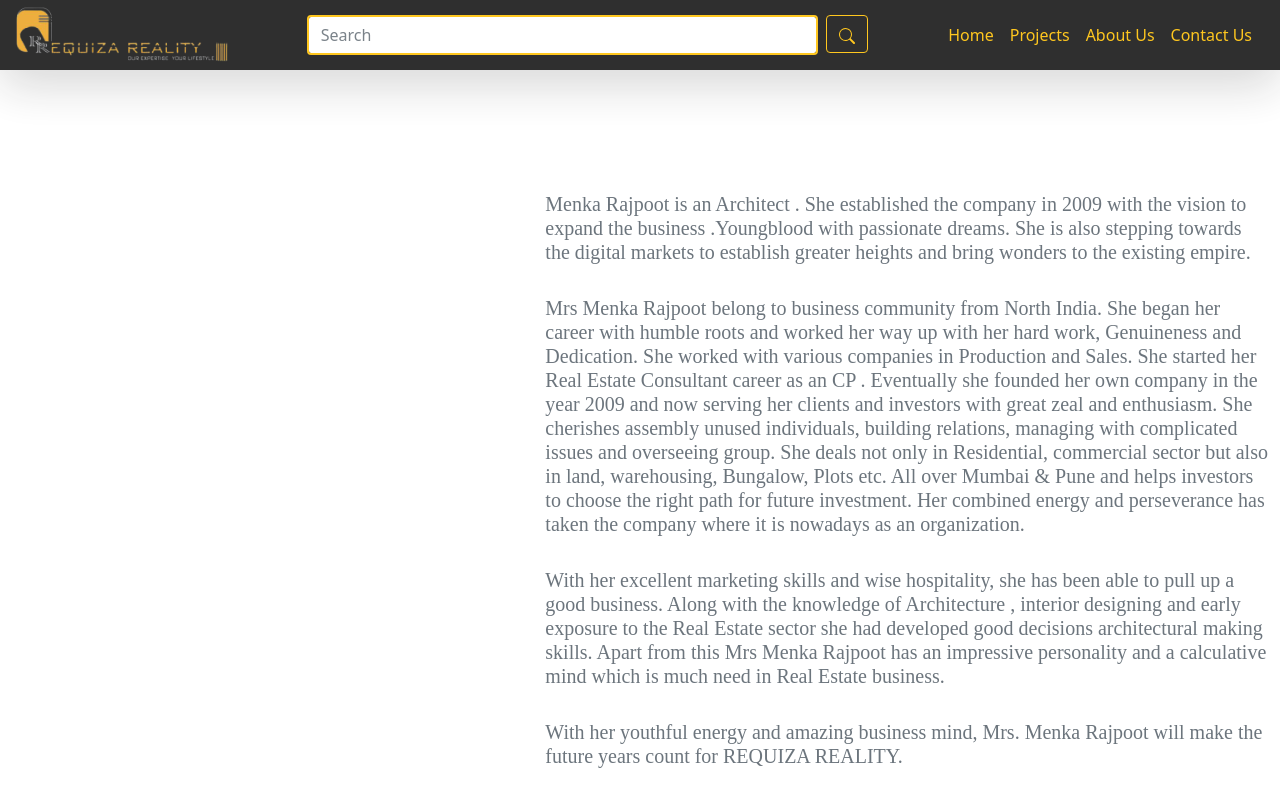
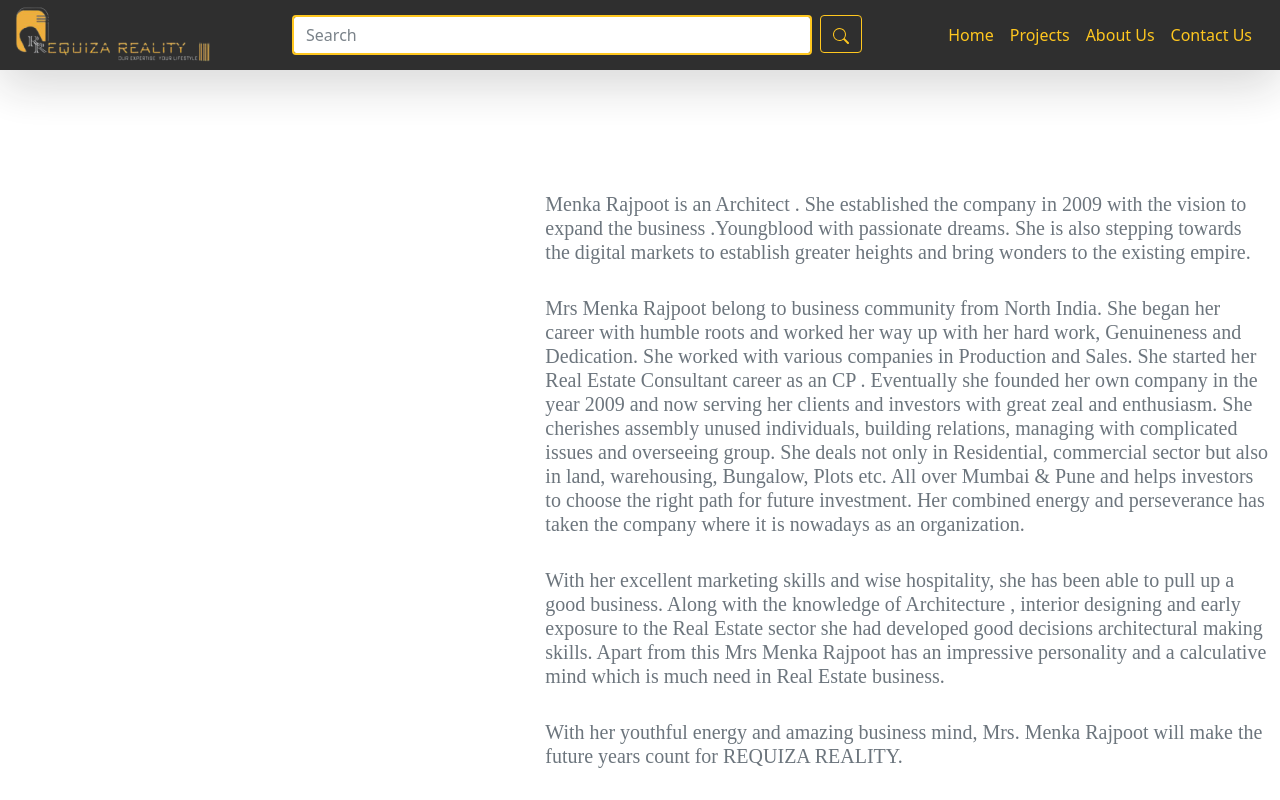
Before and after one commit to Requiza-Reality/Requiza-frontend, a React (Create React App) app: page /aboutus in a window 1280 px wide. Shown: the top 800 px of the page. Built offline with nearby package versions, Linux system fonts and the light colour scheme; a web font is replaced by a local one; what react-animations would draw is missing.

Commit message:
IOS logo try

```diff
--- a/src/core/TopMenu.js
+++ b/src/core/TopMenu.js
@@ -22,7 +22,7 @@ const TopMenu=()=>{
           <Navbar bg="" expand="lg" variant="dark" fixed="top" style={{backgroundColor:theme,opacity:"0.9"}} className="shadow-lg p-0">
             <Container fluid>
               <Navbar.Brand href="/" className="">
-                <img src="/logo-2.png" className="rounded" alt="" width="100%" height="60px" style={{borderRadius:"15px"}} />
+                <img src="/logo-2.png" className="rounded" alt="" width="200px" height="60px" style={{borderRadius:"15px"}} />
               </Navbar.Brand>
               <Navbar.Toggle aria-controls="navbarScroll" className="text-warning me-3 flex-wrap border-0" style={{fontSize:"0.8em"}} />
               <Navbar.Collapse id="navbarScroll" className="">
```
